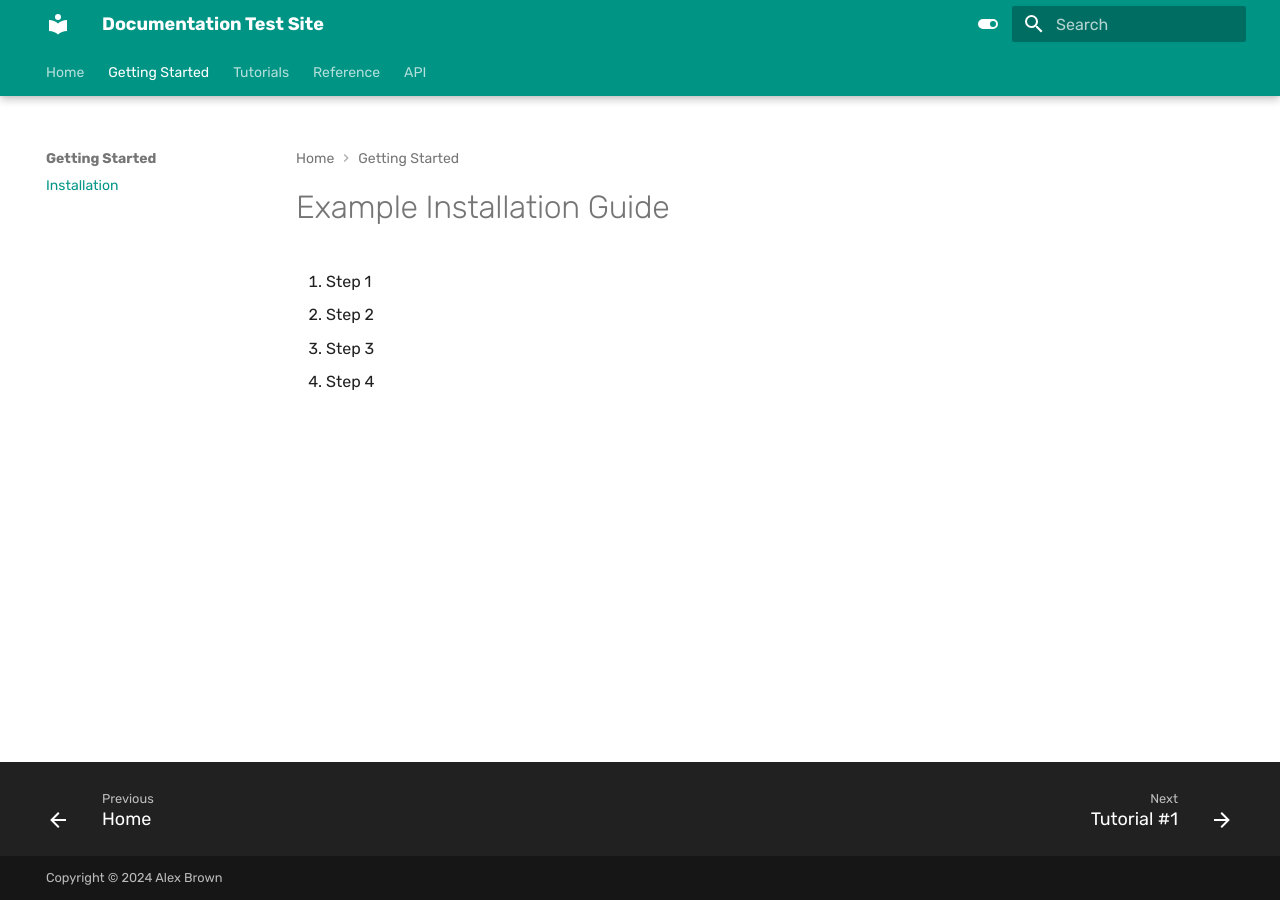
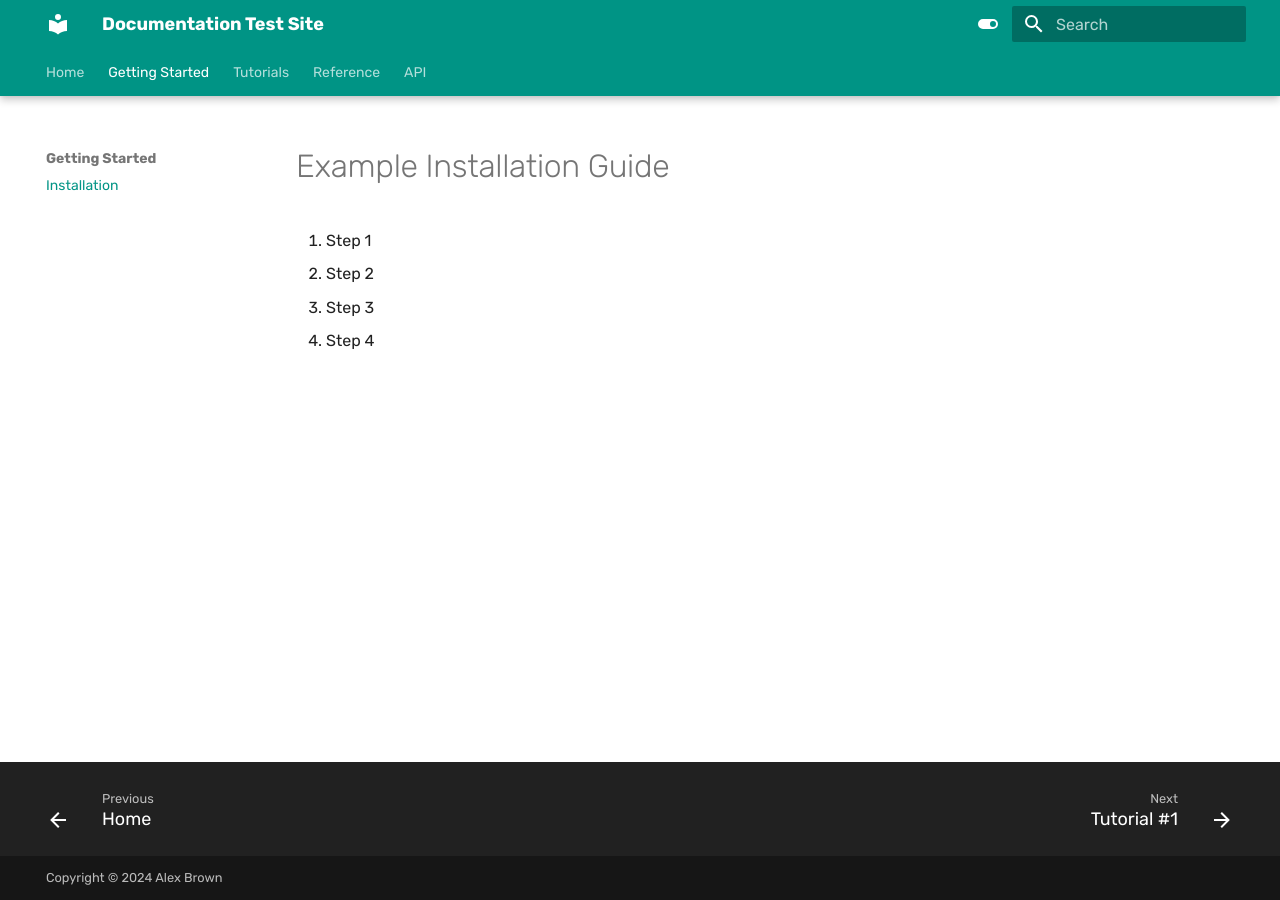
Before and after one commit to alexbrown10/documentation_test, an MkDocs documentation site: the page built from docs/installation.md, in a window 1280 px wide. Built offline with MkDocs 1.6.1 and Material for MkDocs 9.7.7, drawn with Linux system fonts in a browser that asks for light colours; some web fonts are replaced.

Commit message:
Update mkdocs.yml
further fixing of nav features

```diff
--- a/mkdocs.yml
+++ b/mkdocs.yml
@@ -30,12 +30,14 @@
   # Added features
   features:
     - navigation.footer
+    - navigation.instant
+    - navigation.instant.progress
     - navigation.tracking
     - navigation.tabs
     - navigation.tabs.sticky
     - navigation.sections
     - navigation.expand
-    - navigation.path
+    # - navigation.path (paywall-gated)
     - navigation.top
     - toc.follow
     - search.suggest
```
